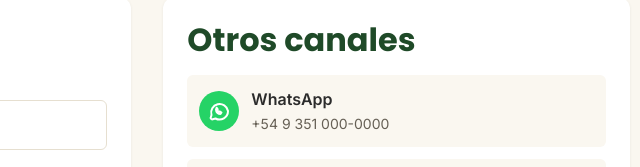
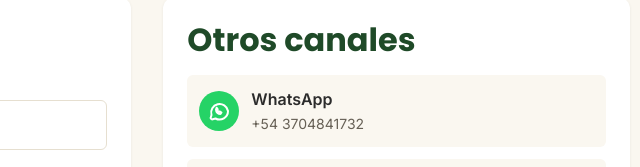
Before and after one commit to frantelle/APLICACIONES-WEB-Trabajos-Practicos, a plain HTML site: page TP4-Nutrite/contacto.html in a window 1280 px wide. Shown: the part 298-465 px from the top of the page, 586-1226 px from the left. Drawn offline with Linux system fonts and the light colour scheme.

Commit message:
Usa el número real de WhatsApp

```diff
--- a/TP4-Nutrite/contacto.html
+++ b/TP4-Nutrite/contacto.html
@@ -83,7 +83,7 @@
         <aside class="contacto__panel">
           <h2>Otros canales</h2>
           <div class="contacto__canales">
-            <a class="canal" href="https://wa.me/5493704841732" target="_blank" rel="noopener"><img class="canal__icono canal__icono--whatsapp" src="assets/img/iconos/chat-blanco.svg" alt=""><span><span class="canal__nombre">WhatsApp</span><br><span class="canal__dato">+54 9 351 000-0000</span></span></a>
+            <a class="canal" href="https://wa.me/5493704841732" target="_blank" rel="noopener"><img class="canal__icono canal__icono--whatsapp" src="assets/img/iconos/chat-blanco.svg" alt=""><span><span class="canal__nombre">WhatsApp</span><br><span class="canal__dato">+54 3704841732</span></span></a>
             <a class="canal" href="https://www.instagram.com/nutrite_dieteticaonline"><img class="canal__icono canal__icono--instagram" src="assets/img/iconos/camara-blanco.svg" alt=""><span><span class="canal__nombre">Instagram</span><br><span class="canal__dato">@nutrite_dieteticaonline</span></span></a>
             <a class="canal" href="mailto:hola@nutrite.com.ar"><img class="canal__icono" src="assets/img/iconos/mail-blanco.svg" alt=""><span><span class="canal__nombre">Email</span><br><span class="canal__dato">hola@nutrite.com.ar</span></span></a>
             <div class="canal"><img class="canal__icono" src="assets/img/iconos/ubicacion-blanco.svg" alt=""><span><span class="canal__nombre">Punto de retiro</span><br><span class="canal__dato">Córdoba Capital</span></span></div>
```
